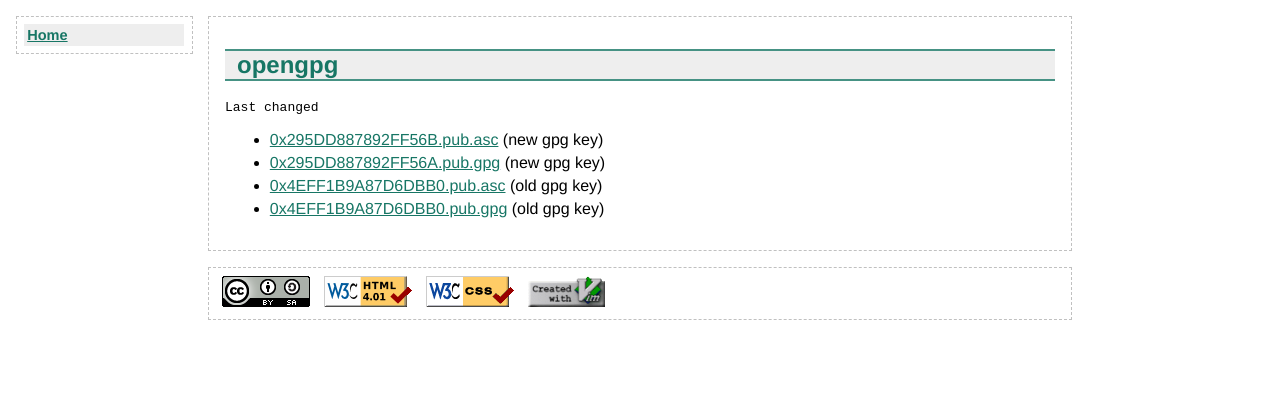
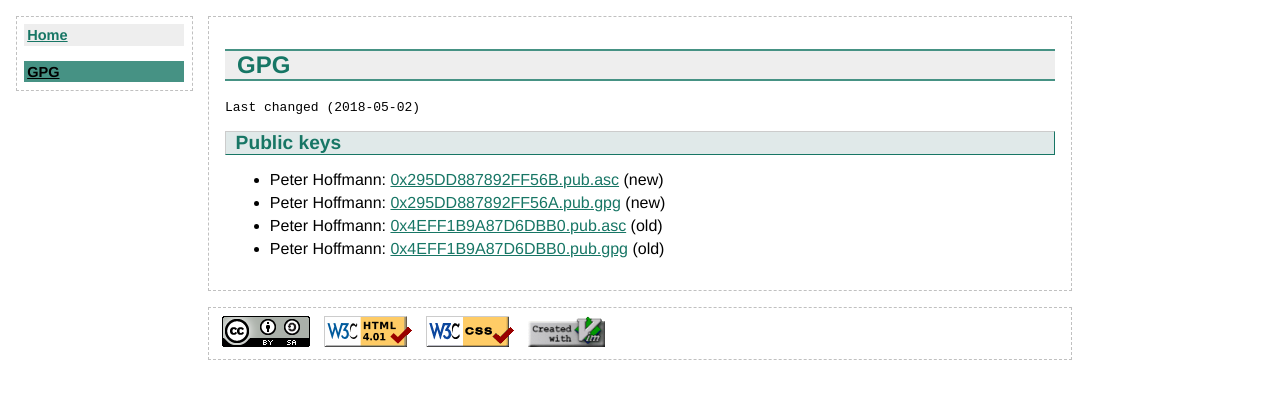
Before and after one commit to flyinggreenfrog/flyinggreenfrog.github.io, a Jekyll site: the page built from gpg/index.md, in a window 1280 px wide. Shown: the top 399 px of the page. Built offline with Jekyll 4.4.1, drawn with Linux system fonts in a browser that asks for light colours; our own code applies the rules of GitHub Pages for plain Markdown files.

Commit message:
Worked on gpg site.

```diff
--- a/gpg/index.md
+++ b/gpg/index.md
@@ -1,9 +1,11 @@
 ---
-layout: default
-title: opengpg
-navigation_order: 2
+title: GPG
+last-changed: (2018-05-02)
+navigation-order: 99
 ---
-* [0x295DD887892FF56B.pub.asc](0x295DD887892FF56B.pub.asc) (new gpg key)
-* [0x295DD887892FF56A.pub.gpg](0x295DD887892FF56B.pub.gpg) (new gpg key)
-* [0x4EFF1B9A87D6DBB0.pub.asc](0x4EFF1B9A87D6DBB0.pub.asc) (old gpg key)
-* [0x4EFF1B9A87D6DBB0.pub.gpg](0x4EFF1B9A87D6DBB0.pub.gpg) (old gpg key)
+## Public keys
+
+* Peter Hoffmann: [0x295DD887892FF56B.pub.asc](0x295DD887892FF56B.pub.asc) (new)
+* Peter Hoffmann: [0x295DD887892FF56A.pub.gpg](0x295DD887892FF56B.pub.gpg) (new)
+* Peter Hoffmann: [0x4EFF1B9A87D6DBB0.pub.asc](0x4EFF1B9A87D6DBB0.pub.asc) (old)
+* Peter Hoffmann: [0x4EFF1B9A87D6DBB0.pub.gpg](0x4EFF1B9A87D6DBB0.pub.gpg) (old)
```
